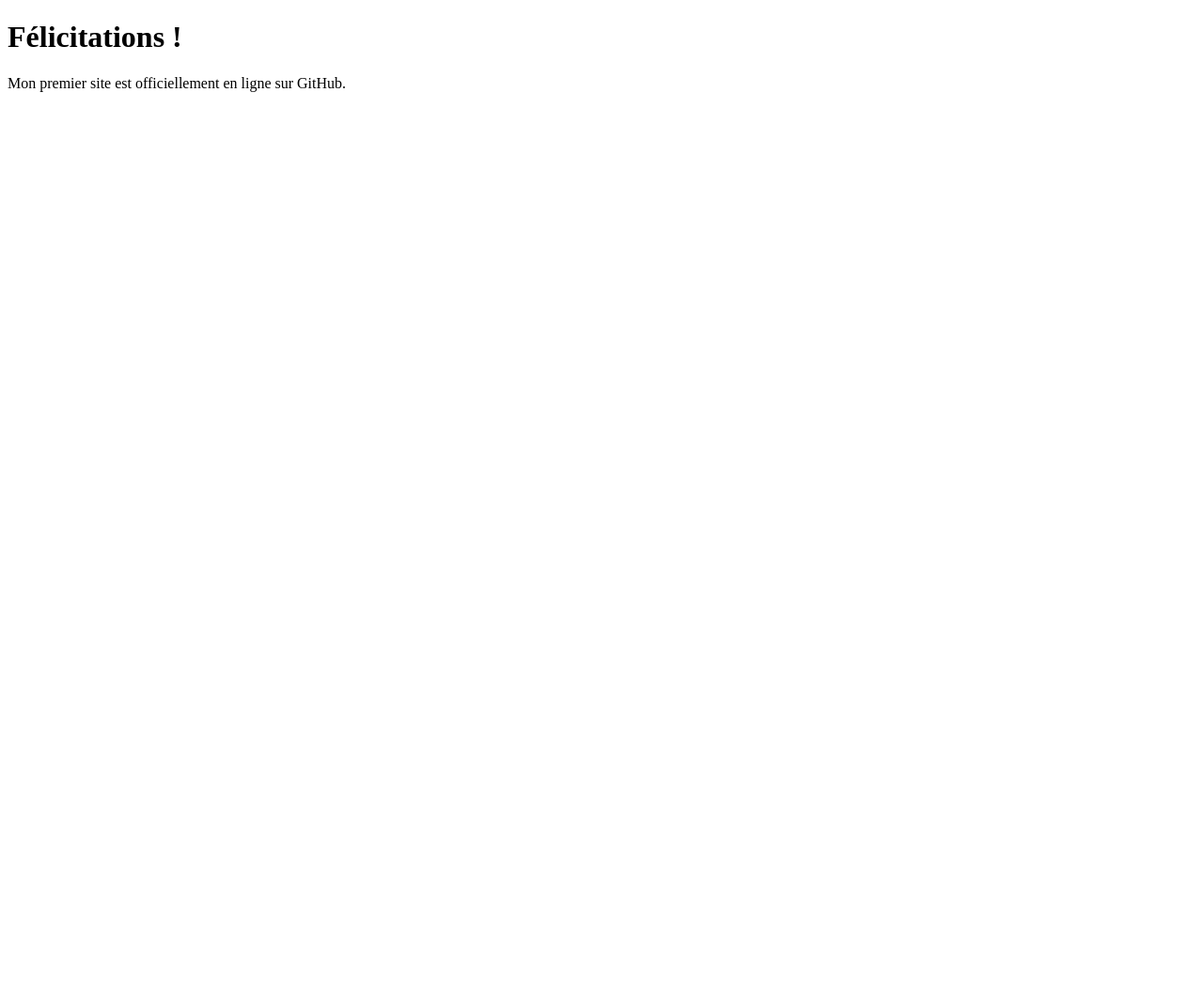
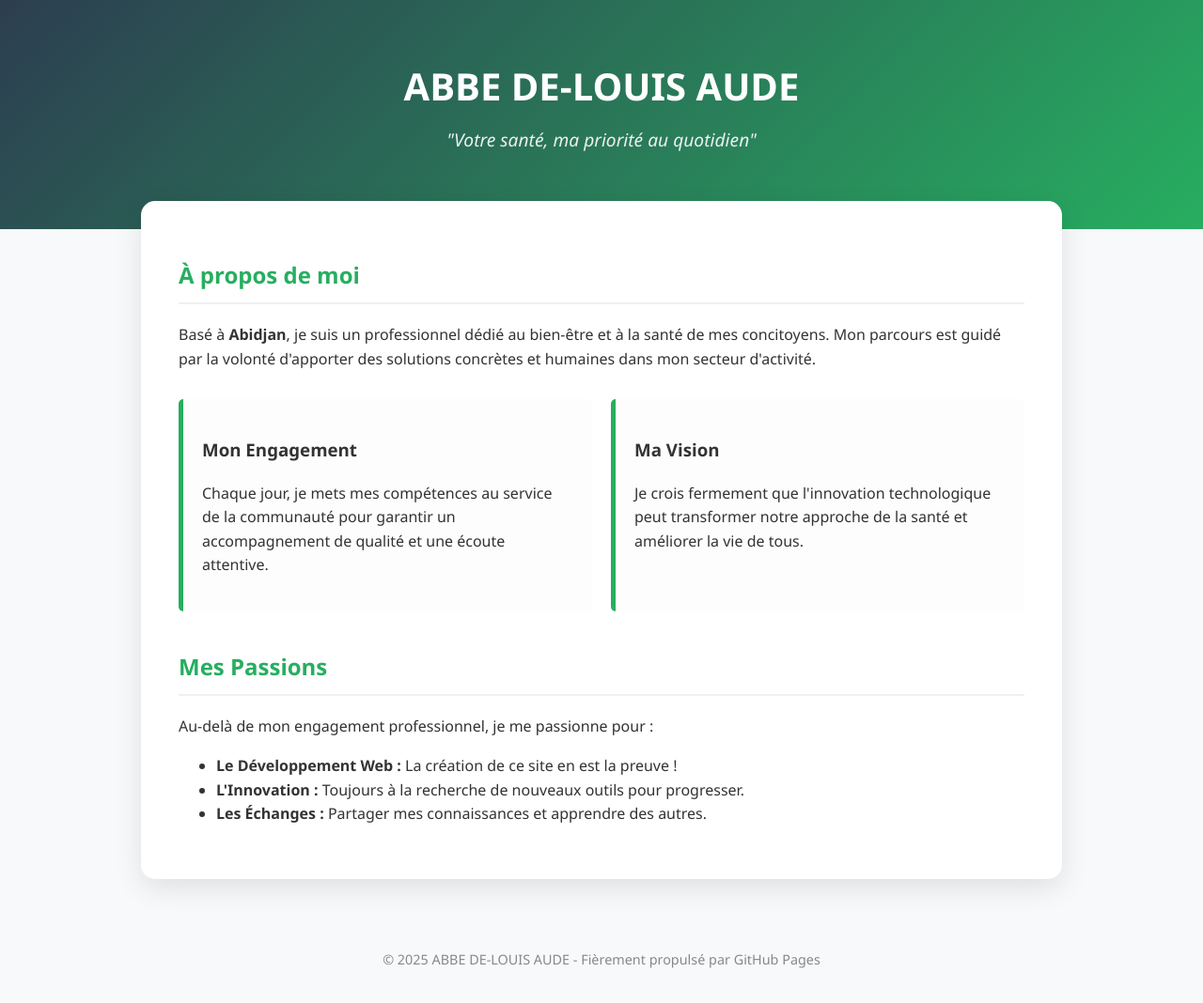
Before and after one commit to delouisaudeabbe-boop/MONSITE, a plain HTML site: page index.html in a window 1280 px wide. Shown: the whole page at 94% size. Before the commit the page ends 800 px from the top, so only its background shows below. Drawn offline with Linux system fonts and the light colour scheme.

Commit message:
Update index.html

```diff
--- a/index.html
+++ b/index.html
@@ -2,10 +2,58 @@
 <html lang="fr">
 <head>
     <meta charset="UTF-8">
-    <title>Mon Site</title>
+    <meta name="viewport" content="width=device-width, initial-scale=1.0">
+    <title>ABBE DE-LOUIS AUDE | Santé & Technologie</title>
+    <style>
+        body { font-family: 'Segoe UI', Tahoma, Geneva, Verdana, sans-serif; margin: 0; background-color: #f8f9fa; color: #333; line-height: 1.6; }
+        header { background: linear-gradient(135deg, #2c3e50, #27ae60); color: white; padding: 60px 20px; text-align: center; }
+        .container { max-width: 900px; margin: -30px auto 40px; background: white; padding: 40px; border-radius: 15px; box-shadow: 0 10px 30px rgba(0,0,0,0.1); }
+        h1 { margin: 0; font-size: 2.5rem; }
+        h2 { color: #27ae60; border-bottom: 2px solid #f0f0f0; padding-bottom: 10px; }
+        .slogan { font-style: italic; color: #ecf0f1; font-size: 1.2rem; margin-top: 10px; }
+        .info-box { display: grid; grid-template-columns: 1fr 1fr; gap: 20px; margin-top: 30px; }
+        .card { background: #fdfdfd; padding: 20px; border-left: 5px solid #27ae60; border-radius: 5px; }
+        .footer { text-align: center; padding: 20px; font-size: 0.9rem; color: #888; }
+    </style>
 </head>
 <body>
-    <h1>Félicitations !</h1>
-    <p>Mon premier site est officiellement en ligne sur GitHub.</p>
+
+<header>
+    <h1>ABBE DE-LOUIS AUDE</h1>
+    <p class="slogan">"Votre santé, ma priorité au quotidien"</p>
+</header>
+
+<div class="container">
+    <section>
+        <h2>À propos de moi</h2>
+        <p>Basé à <strong>Abidjan</strong>, je suis un professionnel dédié au bien-être et à la santé de mes concitoyens. Mon parcours est guidé par la volonté d'apporter des solutions concrètes et humaines dans mon secteur d'activité.</p>
+    </section>
+
+    <div class="info-box">
+        <div class="card">
+            <h3>Mon Engagement</h3>
+            <p>Chaque jour, je mets mes compétences au service de la communauté pour garantir un accompagnement de qualité et une écoute attentive.</p>
+        </div>
+        <div class="card">
+            <h3>Ma Vision</h3>
+            <p>Je crois fermement que l'innovation technologique peut transformer notre approche de la santé et améliorer la vie de tous.</p>
+        </div>
+    </div>
+
+    <section style="margin-top: 40px;">
+        <h2>Mes Passions</h2>
+        <p>Au-delà de mon engagement professionnel, je me passionne pour :</p>
+        <ul>
+            <li><strong>Le Développement Web :</strong> La création de ce site en est la preuve !</li>
+            <li><strong>L'Innovation :</strong> Toujours à la recherche de nouveaux outils pour progresser.</li>
+            <li><strong>Les Échanges :</strong> Partager mes connaissances et apprendre des autres.</li>
+        </ul>
+    </section>
+</div>
+
+<div class="footer">
+    <p>&copy; 2025 ABBE DE-LOUIS AUDE - Fièrement propulsé par GitHub Pages</p>
+</div>
+
 </body>
 </html>
```
